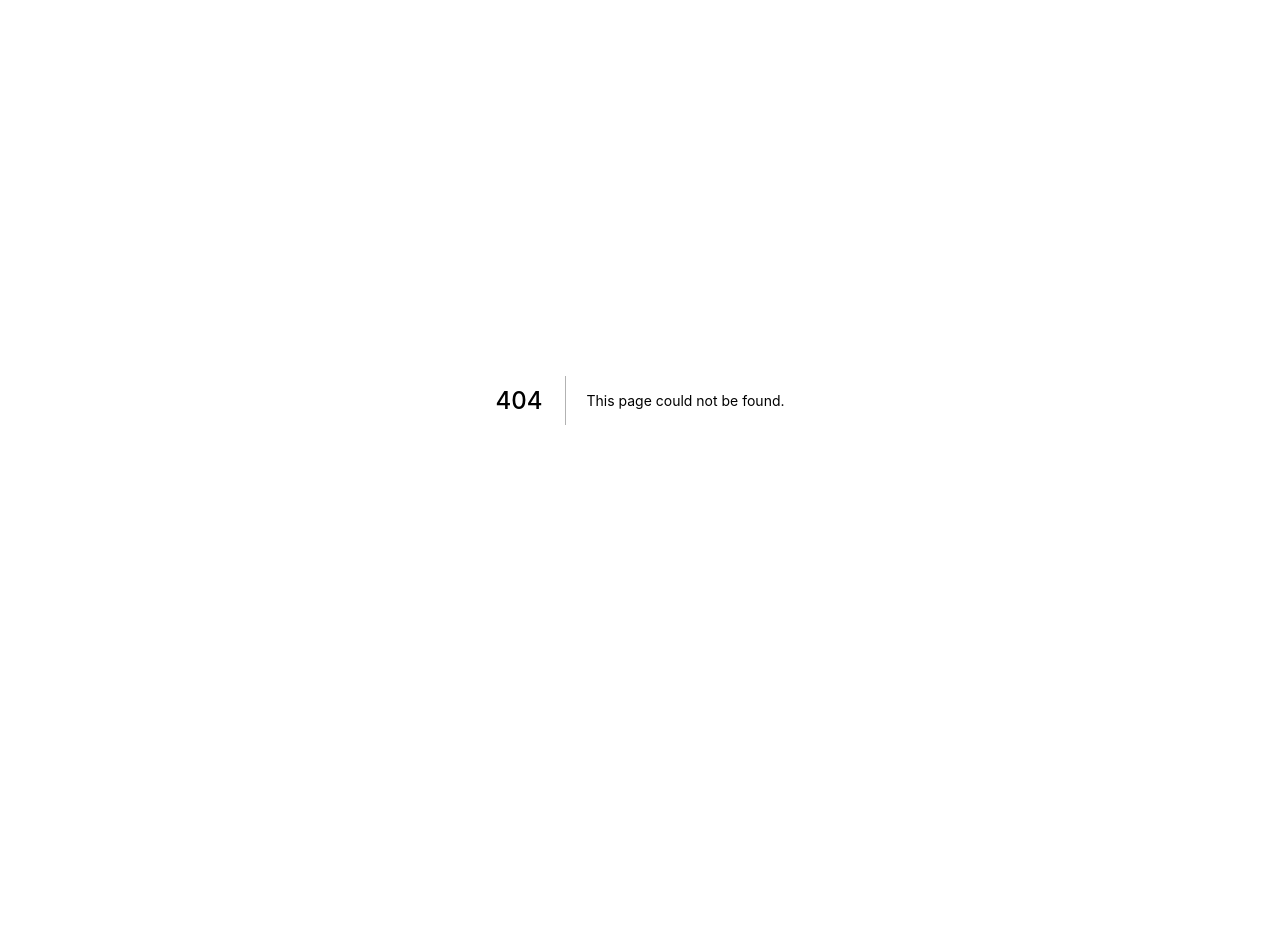
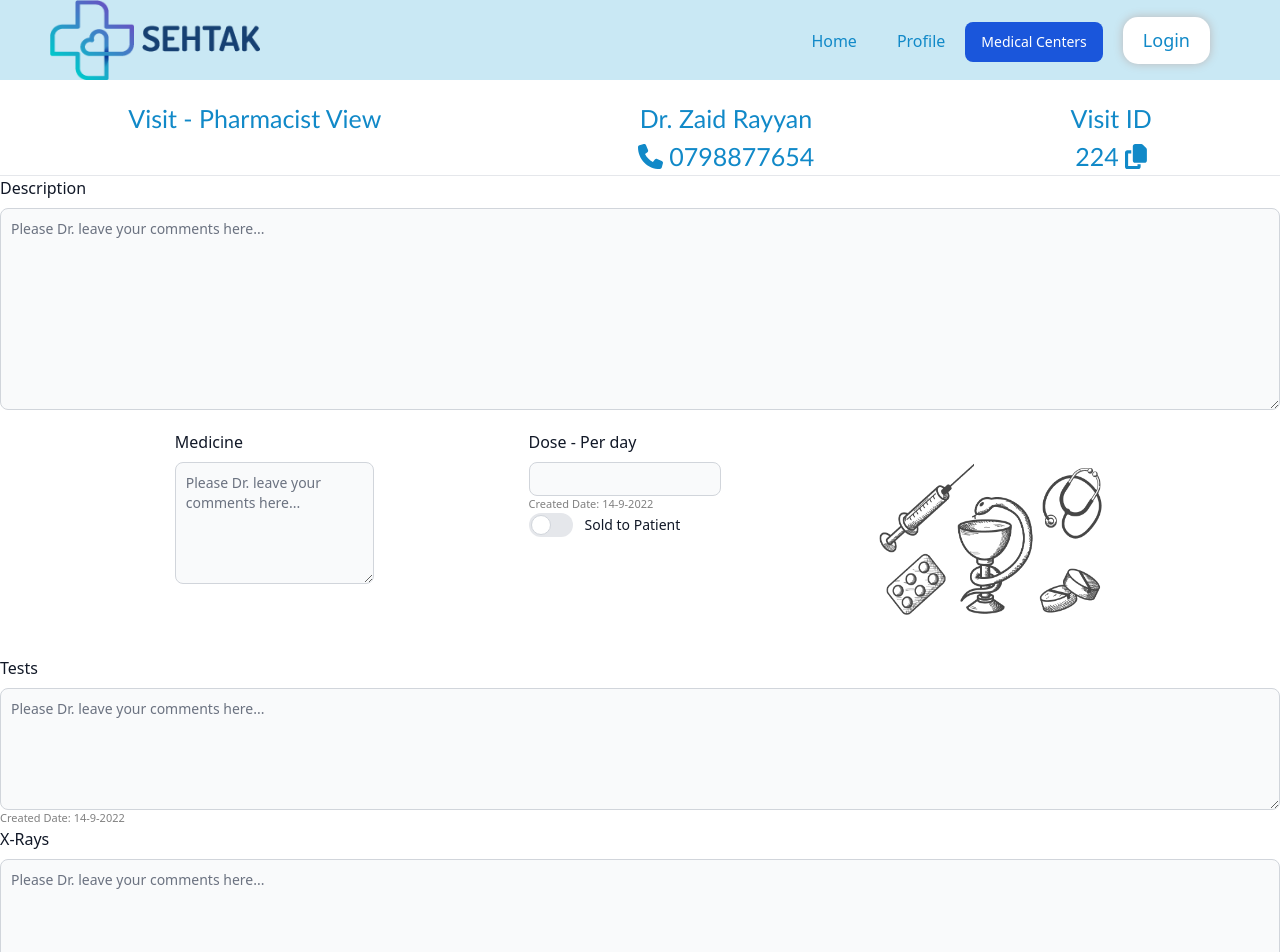
Before and after one commit to muhammadqasemtarboush1/sehtakFront, a Next.js app: page /Patient_visit in a window 1280 px wide. Before the commit this address had no page. Shown: the top 952 px of the page. Before the commit the page ends 800 px from the top, so only its background shows below. Built offline with nearby package versions, Linux system fonts and the light colour scheme.

Commit message:
Added doctors table

```diff
--- /dev/null
+++ b/components/HealthcareCenters/DoctorsTable.js
@@ -0,0 +1,47 @@
+import axios from "axios";
+import react from "react";
+import { useEffect, useState } from "react";
+import DataTable from 'react-data-table-component'
+import styles from '/styles/Professional.module.css'
+
+
+const DoctorsTable = () =>{
+    const [countries,setCountries] = useState([]);
+    const getCountries = async () => {
+        try{
+            const response = await axios.get('https://sehtak.herokuapp.com/auth/doctors/');
+            setCountries(response.data);
+            console.log(countries)
+        }
+        catch(error){
+            console.log(error)
+        }
+    }
+    const columns =[
+        {
+            name: 'Doctor Name',
+            selector: row => row.name
+        },
+        {
+            name: 'Phone Number',
+            selector: row => row.phone
+        },
+        {
+            name: 'Location',
+            selector: row => row.city
+        },
+        {
+            name: ' ',
+            selector: row => <button className={styles.visitButton}>Visit</button>
+        }
+    ]
+    useEffect(()=>{
+        getCountries();
+    },[])
+    return(
+        <>
+        <DataTable columns={columns} data={countries}/>
+        </>
+    )
+}
+export default DoctorsTable
--- a/components/Navbar.js
+++ b/components/Navbar.js
@@ -16,6 +16,8 @@ export default function Navbar(){
         <Image src='/images/logo.png' alt='' width='210' height='80'/>
         <div className={styles.items}>
         <Link href='/'><a className={styles.item}>Home</a></Link>
+        <Link href='/'><a className={styles.item}>Profile</a></Link>
+
         {/* <Link href='#'><a className={styles.item}>Medical Centers</a></Link> */}
         <Dropdown/>
         {
--- a/pages/Doctors.js
+++ b/pages/Doctors.js
@@ -2,6 +2,7 @@
 import styles from '../styles/Professional.module.css'
 import Navbar from "../components/Navbar";
 import Image from 'next/image';
+import DoctorsTable from '../components/HealthcareCenters/DoctorsTable';
 
 export default function Doctors(){
     return(
@@ -27,6 +28,9 @@ export default function Doctors(){
 
             </div>
             </div>
+            <div>
+                <DoctorsTable/>
+            </div>
         </>
     )
 }
--- /dev/null
+++ b/pages/Patient_visit.js
@@ -0,0 +1,67 @@
+//Import Components
+import styles from '../styles/Visit.module.css'
+import Navbar from "../components/Navbar";
+import Image from 'next/image';
+
+// get our fontawesome imports
+import { faPhone, faCopy } from "@fortawesome/free-solid-svg-icons";
+import { FontAwesomeIcon } from "@fortawesome/react-fontawesome";
+
+export default function Patient_visit() {
+    return (
+        <>
+            <Navbar />
+            <div className={styles.vHeader}>
+                <div>
+                    <h1 className={styles.title}>Visit - Pharmacist View</h1>
+                </div>
+                <div className={styles.title}>
+                    <p> Dr. Zaid Rayyan</p>
+                    <p><span><FontAwesomeIcon icon={faPhone} /></span> 0798877654</p>
+                </div>
+                <div className={styles.title}>
+                    <p >Visit ID </p>
+                    <p>224 <span><FontAwesomeIcon icon={faCopy} /></span></p>
+                </div>
+            </div>
+            <hr />
+            <div className={styles.components}>
+                <div className={styles.desc}>
+                    <label for="message" class="block mb-2 text-md font-medium text-gray-900 dark:text-gray-400 " >Description</label>
+                    <textarea id="message" rows="9" class="block p-2.5 w-full text-sm text-gray-900 bg-gray-50 rounded-lg border border-gray-300 focus:ring-blue-500 focus:border-blue-500 dark:bg-gray-700 dark:border-gray-600 dark:placeholder-gray-400 dark:text-white dark:focus:ring-blue-500 dark:focus:border-blue-500 cursor-not-allowed" placeholder="Please Dr. leave your comments here..." disabled></textarea>
+                </div>
+                <div className={styles.medicine}>
+                    <div>
+                        <label for="message" class="block mb-2 text-md font-medium text-gray-900 dark:text-gray-400">Medicine</label>
+                        <textarea id="message" rows="5" class="block p-2.5 w-full text-sm text-gray-900 bg-gray-50 rounded-lg border border-gray-300 focus:ring-blue-500 focus:border-blue-500 dark:bg-gray-700 dark:border-gray-600 dark:placeholder-gray-400 dark:text-white dark:focus:ring-blue-500 dark:focus:border-blue-500" placeholder="Please Dr. leave your comments here..."></textarea>
+                    </div>
+                    <div>
+                        <label for="message" class="block mb-2 text-md font-medium text-gray-900 dark:text-gray-400">Dose - Per day</label>
+                        <input type="number" id="small-input" class="block p-2 w-full text-gray-900 bg-gray-50 rounded-lg border border-gray-300 sm:text-xs focus:ring-blue-500 focus:border-blue-500 dark:bg-gray-700 dark:border-gray-600 dark:placeholder-gray-400 dark:text-white dark:focus:ring-blue-500 dark:focus:border-blue-500" />
+                        <p className={styles.date} >Created Date: 14-9-2022</p>
+                        <label for="green-toggle" class="inline-flex relative items-center mr-5 cursor-pointer">
+                            <input type="checkbox" value="" id="green-toggle" class="sr-only peer"/>
+                                <div class="w-11 h-6 bg-gray-200 rounded-full peer dark:bg-gray-700 peer-focus:ring-4 peer-focus:ring-green-300 dark:peer-focus:ring-green-800 peer-checked:after:translate-x-full peer-checked:after:border-white after:content-[''] after:absolute after:top-0.5 after:left-[2px] after:bg-white after:border-gray-300 after:border after:rounded-full after:h-5 after:w-5 after:transition-all dark:border-gray-600 peer-checked:bg-green-600"></div>
+                                <span class="ml-3 text-sm font-medium text-gray-900 dark:text-gray-300">Sold to Patient</span>
+                        </label>
+                    </div>
+                    <div>
+                        <Image src='/images/treatment_icons.png' alt='' height='200' width='230' />
+                    </div>
+                </div>
+                <div>
+                    <div>
+                        <label for="message" class="block mb-2 text-md font-medium text-gray-900 dark:text-gray-400">Tests</label>
+                        <textarea id="message" rows="5" class="block p-2.5 w-full text-sm text-gray-900 bg-gray-50 rounded-lg border border-gray-300 focus:ring-blue-500 focus:border-blue-500 dark:bg-gray-700 dark:border-gray-600 dark:placeholder-gray-400 dark:text-white dark:focus:ring-blue-500 dark:focus:border-blue-500 cursor-not-allowed" placeholder="Please Dr. leave your comments here..." disabled></textarea>
+                        <p className={styles.date}>Created Date: 14-9-2022</p>
+                    </div>
+                    <div>
+                        <label for="message" class="block mb-2 text-md font-medium text-gray-900 dark:text-gray-400">X-Rays</label>
+                        <textarea id="message" rows="5" class="block p-2.5 w-full text-sm text-gray-900 bg-gray-50 rounded-lg border border-gray-300 focus:ring-blue-500 focus:border-blue-500 dark:bg-gray-700 dark:border-gray-600 dark:placeholder-gray-400 dark:text-white dark:focus:ring-blue-500 dark:focus:border-blue-500 cursor-not-allowed" placeholder="Please Dr. leave your comments here..." disabled></textarea>
+                        <p className={styles.date}>Created Date: 14-9-2022</p>
+                    </div>
+                </div>
+            </div>
+        </>
+    )
+}
```
Also changed, not shown: package.json (+5 -3 lines), styles/Professional.module.css (+9 -0 lines), components/HealthcareCenters/LabsTable.js (added), components/HealthcareCenters/PharmaciesTable.js (added), components/HealthcareCenters/XraysTable.js (added), 1 other file (tests, documents, lock files or other folders).
